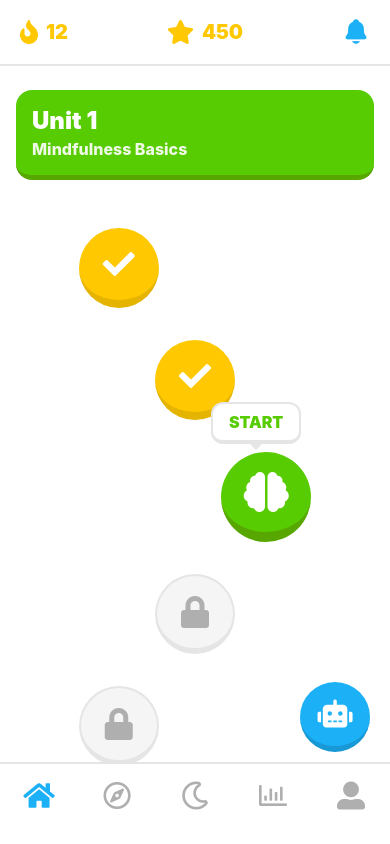
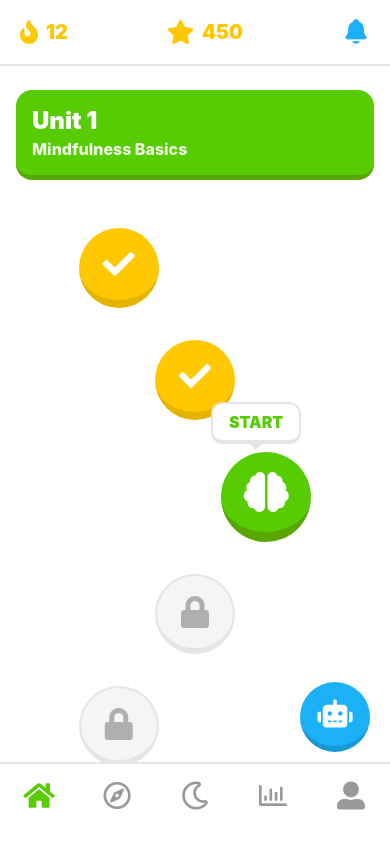
Before and after one commit to KartikYadav020307/mental-health-mobile, a React Native app: screen /MainTabs in a window 390 px wide. Built offline with nearby package versions, Linux system fonts and the light colour scheme; no server answers.

Commit message:
style: enforce global light theme across app

```diff
--- a/src/components/BottomNav.tsx
+++ b/src/components/BottomNav.tsx
@@ -53,7 +53,7 @@ export default function BottomNav({ state, descriptors, navigation }: BottomTabB
               <FontAwesome5
                 name={iconName}
                 size={28}
-                color={isFocused ? '#1CB0F6' : '#AFAFAF'}
+                color={isFocused ? '#58CC02' : '#999999'}
                 solid={isFocused}
               />
             </TouchableOpacity>
--- a/src/navigation/BottomTabNavigator.tsx
+++ b/src/navigation/BottomTabNavigator.tsx
@@ -18,6 +18,9 @@ export default function BottomTabNavigator() {
       tabBar={(props) => <BottomNav {...props} />}
       screenOptions={{
         headerShown: false,
+        tabBarStyle: { backgroundColor: '#FFFFFF', borderTopColor: '#E5E5E5' },
+        tabBarActiveTintColor: '#58CC02',
+        tabBarInactiveTintColor: '#999999',
       }}
     >
       <Tab.Screen name="Home" component={HomeScreen} />
```
